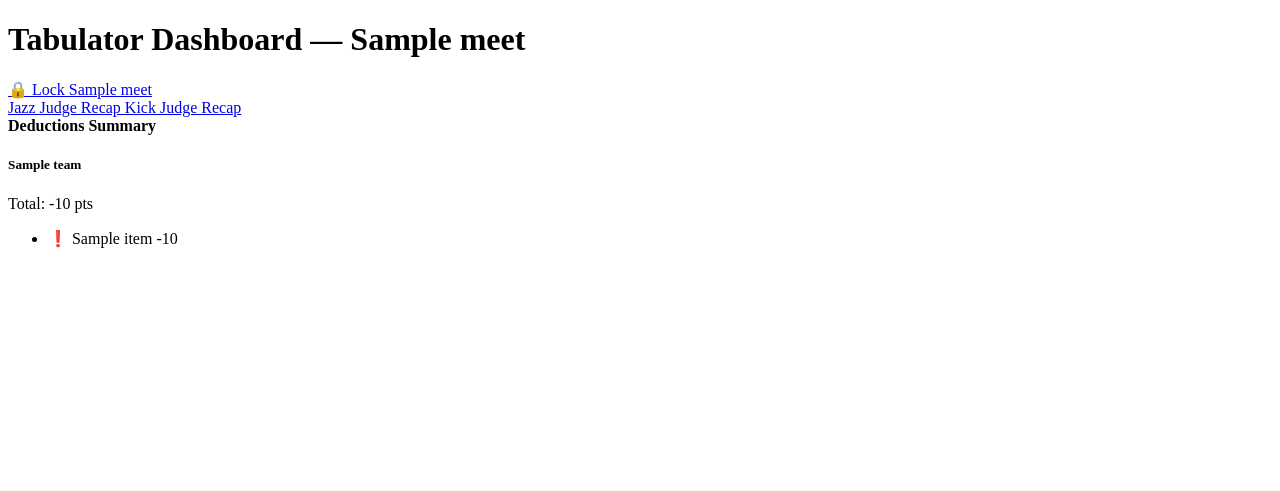
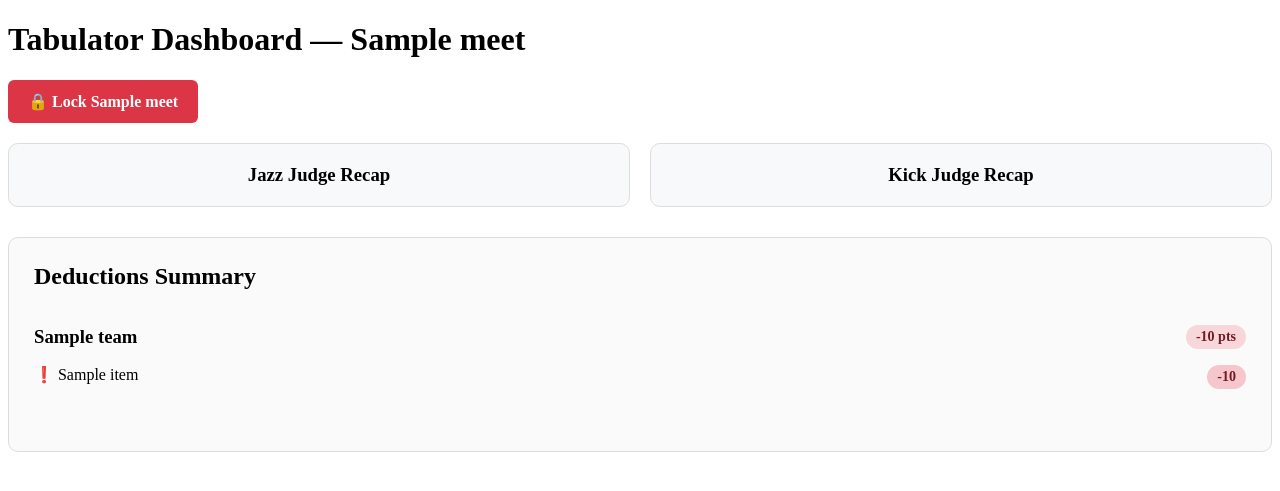
Before and after one commit to mlsmoorman/mshsl-dance-tabulation, a Django app: template tabulation/templates/tabulation/dashboard.html in a window 1280 px wide. Shown: the top 491 px of the page. Run offline with Django 5.2, Linux system fonts and the light colour scheme; the template is opened without the code that fills it: most values are stand-ins (such as "Sample title", 1, 10 or a date in 2020).

Commit message:
updates tabulation dashboard to new formatting

```diff
--- a/judging/views/dashboard.py
+++ b/judging/views/dashboard.py
@@ -37,7 +37,7 @@ def judge_dashboard(request, meet_id):
 
     # Handle POST
 
-    if MeetLock.objects.filter(meet=entry.meet).exists():
+    if MeetLock.objects.filter(meet=meet).exists():
         return HttpResponseForbidden("Meet is locked.")
 
     if request.method == "POST":
--- a/tabulation/templates/tabulation/dashboard.html
+++ b/tabulation/templates/tabulation/dashboard.html
@@ -4,53 +4,49 @@
 
 <h1>Tabulator Dashboard — {{ meet.name }}</h1>
 
-<!-- Lock Meet -->
+<!-- ===================== LOCK MEET ===================== -->
+<div class="lock-section">
     {% if not meet.meetlock_set.exists %}
         <a href="{% url 'tabulation:lock_meet' meet.id %}"
-       class="btn btn-danger mb-3">
+           class="btn-lock">
             🔒 Lock {{ meet.name }}
         </a>
     {% else %}
-    <div class="alert alert-info mb-3">
+        <div class="locked-banner">
             🔒 {{ meet.name }} is locked.
         </div>
     {% endif %}
+</div>
 
-<!-- Judge Recap Buttons -->
-<div class="recap-buttons mb-4">
-    <a href="{% url 'tabulation:judge_recap' meet.id 'Jazz' %}"
-       class="btn btn-secondary me-2">
-        Jazz Judge Recap
+<!-- ===================== JUDGE RECAP BUTTONS ===================== -->
+<div class="recap-grid">
+    <a href="{% url 'tabulation:judge_recap' meet.id 'Jazz' %}" class="recap-card">
+        <h3>Jazz Judge Recap</h3>
     </a>
 
-    <a href="{% url 'tabulation:judge_recap' meet.id 'Kick' %}"
-       class="btn btn-secondary">
-        Kick Judge Recap
+    <a href="{% url 'tabulation:judge_recap' meet.id 'Kick' %}" class="recap-card">
+        <h3>Kick Judge Recap</h3>
     </a>
 </div>
 
-<!-- Deductions Summary -->
-<div class="card border-danger mb-4">
-    <div class="card-header bg-danger text-white">
-        <strong>Deductions Summary</strong>
-    </div>
-
-    <div class="card-body">
+<!-- ===================== DEDUCTIONS SUMMARY ===================== -->
+<div class="deductions-card">
+    <h2>Deductions Summary</h2>
 
     {% if deduction_summary %}
         {% for entry_id, data in deduction_summary.items %}
-                <div class="deduction-block mb-4">
+            <div class="deduction-block">
 
-                    <h5 class="mb-1">{{ data.team }}</h5>
-                    <span class="badge bg-danger mb-2">
-                        Total: -{{ data.total }} pts
-                    </span>
+                <div class="team-header">
+                    <h3>{{ data.team }}</h3>
+                    <span class="chip chip-total">-{{ data.total }} pts</span>
+                </div>
 
-                    <ul class="list-group">
+                <ul class="deduction-list">
                     {% for item in data.items %}
-                            <li class="list-group-item d-flex justify-content-between">
-                                ❗ {{ item.label }}
-                                <span class="badge bg-danger">-{{ item.points }}</span>
+                        <li class="deduction-item">
+                            <span>❗ {{ item.label }}</span>
+                            <span class="chip chip-item">-{{ item.points }}</span>
                         </li>
                     {% endfor %}
                 </ul>
@@ -58,24 +54,126 @@
             </div>
         {% endfor %}
     {% else %}
-            <p class="text-muted">No deductions recorded.</p>
+        <p class="empty">No deductions recorded.</p>
     {% endif %}
-
-    </div>
 </div>
 
 <style>
-.recap-buttons a {
-    min-width: 180px;
+/* ===== Layout ===== */
+.lock-section {
+    margin-bottom: 20px;
 }
 
-.deduction-block {
-    border-bottom: 1px solid #eee;
-    padding-bottom: 15px;
+/* ===== Lock Button / Banner ===== */
+.btn-lock {
+    display: inline-block;
+    padding: 12px 20px;
+    background: #dc3545;
+    color: white;
+    border-radius: 6px;
+    font-weight: bold;
+    text-decoration: none;
+}
+.btn-lock:hover {
+    background: #b02a37;
 }
 
+.locked-banner {
+    padding: 12px 20px;
+    background: #e2e3e5;
+    color: #383d41;
+    border-radius: 6px;
+    font-weight: bold;
+}
+
+/* ===== Recap Buttons ===== */
+.recap-grid {
+    display: grid;
+    grid-template-columns: repeat(auto-fit, minmax(260px, 1fr));
+    gap: 20px;
+    margin-bottom: 30px;
+}
+
+.recap-card {
+    display: block;
+    padding: 20px;
+    background: #f8f9fa;
+    border: 1px solid #ddd;
+    border-radius: 10px;
+    text-decoration: none;
+    color: #000;
+    transition: box-shadow .2s ease, transform .2s ease;
+}
+.recap-card:hover {
+    box-shadow: 0 0 12px rgba(0,0,0,.15);
+    transform: translateY(-3px);
+}
+.recap-card h3 {
+    margin: 0;
+    text-align: center;
+}
+
+/* ===== Deductions Card ===== */
+.deductions-card {
+    background: #fafafa;
+    border: 1px solid #ddd;
+    border-radius: 10px;
+    padding: 25px;
+}
+.deductions-card h2 {
+    margin-top: 0;
+}
+
+/* ===== Deduction Blocks ===== */
+.deduction-block {
+    padding: 15px 0;
+    border-bottom: 1px solid #eee;
+}
 .deduction-block:last-child {
     border-bottom: none;
+}
+
+.team-header {
+    display: flex;
+    justify-content: space-between;
+    align-items: center;
+}
+.team-header h3 {
+    margin: 0;
+}
+
+/* ===== Chips ===== */
+.chip {
+    padding: 4px 10px;
+    border-radius: 12px;
+    font-weight: bold;
+    font-size: 14px;
+}
+.chip-total {
+    background: #f8d7da;
+    color: #721c24;
+}
+.chip-item {
+    background: #f5c6cb;
+    color: #721c24;
+}
+
+/* ===== Deduction List ===== */
+.deduction-list {
+    list-style: none;
+    padding-left: 0;
+    margin-top: 10px;
+}
+.deduction-item {
+    display: flex;
+    justify-content: space-between;
+    padding: 6px 0;
+}
+
+/* ===== Empty State ===== */
+.empty {
+    color: #777;
+    font-style: italic;
 }
 </style>
 
```
Also changed, not shown: kct/templates/kct/division_selector.html (+54 -11 lines), tabulation/views/dashboard.py (+10 -8 lines). Lines whose indentation alone changed are shown as unchanged.
